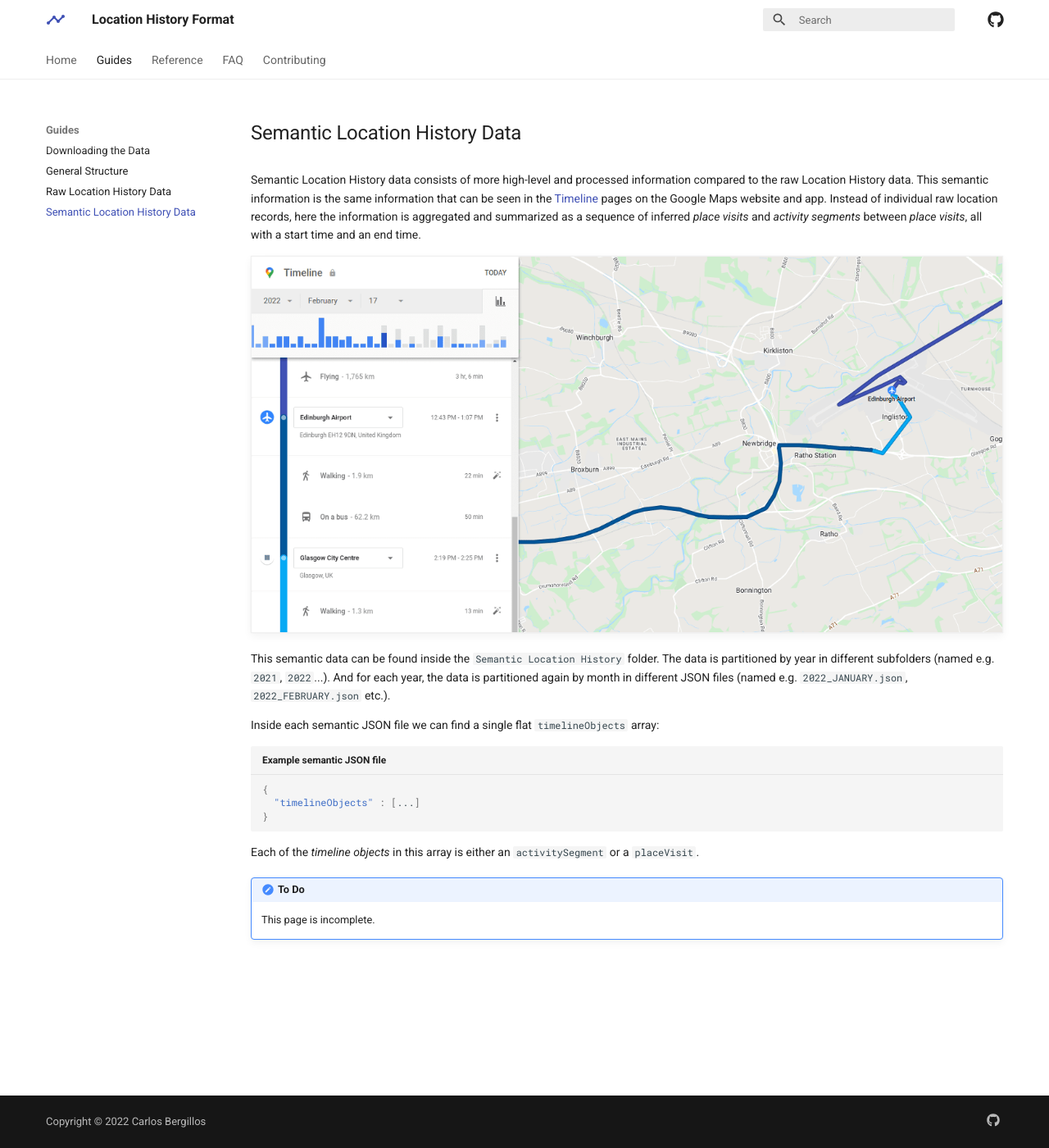
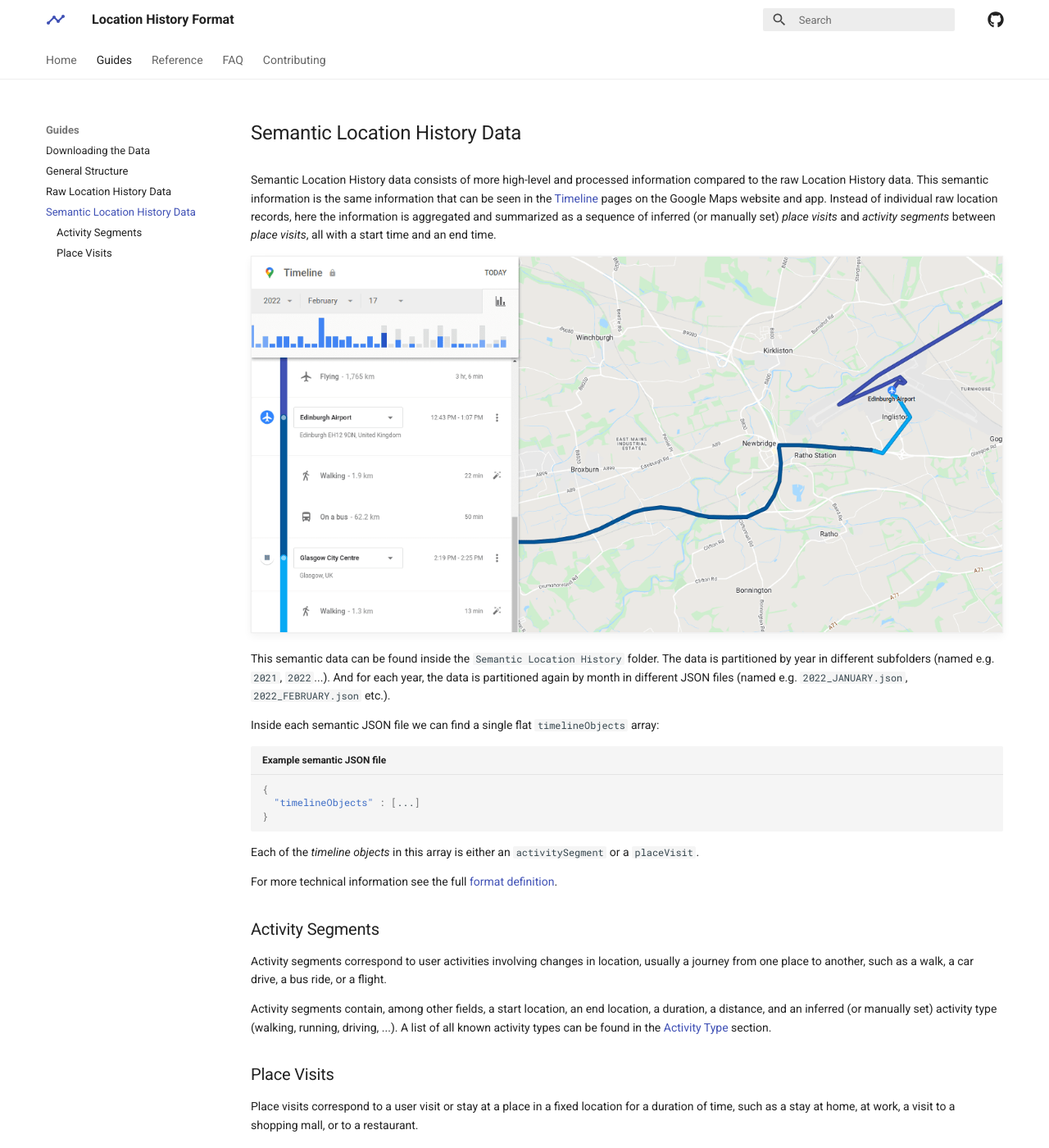
Before and after one commit to CarlosBergillos/LocationHistoryFormat, an MkDocs documentation site: the page built from docs/guides/semantic-location.md, in a window 1280 px wide and 1400 px high. Shown: the whole window at 82% size. Built offline with MkDocs 1.6.1 and Material for MkDocs 9.7.7, drawn with Linux system fonts in a browser that asks for light colours; comment, search, counter and statistics services are not loaded; some of the changed text lies outside the part shown.

Commit message:
Update semantic location guide

```diff
--- a/docs/guides/semantic-location.md
+++ b/docs/guides/semantic-location.md
@@ -2,7 +2,7 @@
 
 Semantic Location History data consists of more high-level and processed information compared to the raw Location History data.
 This semantic information is the same information that can be seen in the [Timeline] pages on the Google Maps website and app.
-Instead of individual raw location records, here the information is aggregated and summarized as a sequence of inferred
+Instead of individual raw location records, here the information is aggregated and summarized as a sequence of inferred (or manually set)
 *place visits* and *activity segments* between *place visits*, all with a start time and an end time.
 
 
@@ -22,10 +22,30 @@
 
 Each of the *timeline objects* in this array is either an `activitySegment` or a `placeVisit`.
 
+For more technical information see the full [format definition][Semantic Location History Format Definition].
 
-!!! note "To Do"
 
-    This page is incomplete.
+## Activity Segments
+
+<!-- Activity segment objects are identified by having a single `activitySegment` key. -->
+
+Activity segments correspond to user activities involving changes in location, usually a journey from one place to another,
+such as a walk, a car drive, a bus ride, or a flight.
+
+Activity segments contain, among other fields, a start location, an end location, a duration, a distance, and an inferred (or manually set)
+activity type (walking, running, driving, ...).
+A list of all known activity types can be found in the [Activity Type](../reference/semantic.md#/$defs/activityType/) section.
+
+
+## Place Visits
+
+<!-- Place visit objects are identified by having a single `placeVisit` key. -->
+
+Place visits correspond to a user visit or stay at a place in a fixed location for a duration of time,
+such as a stay at home, at work, a visit to a shopping mall, or to a restaurant.
+
+Place visits contain, among other fields, a location and a duration.
 
 
 [Timeline]: https://www.google.com/maps/timeline
+[Semantic Location History Format Definition]: ../reference/semantic.md
```
